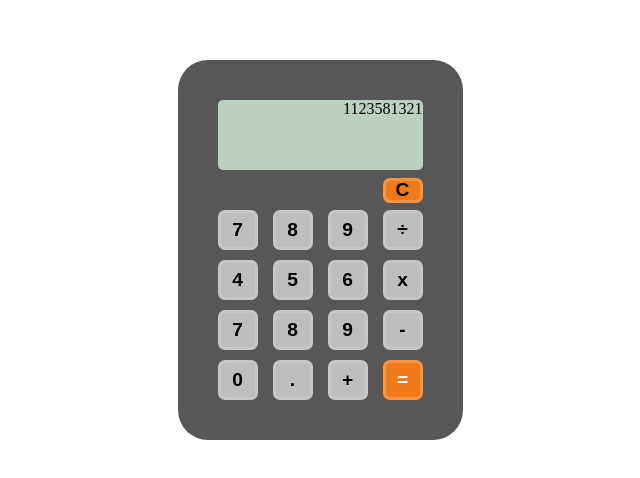
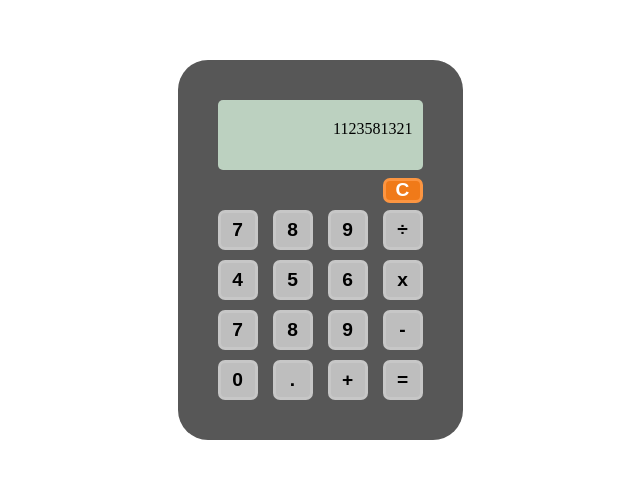
Before and after one commit to Gandalf50/TOP-project--calculator, a plain HTML site: page index.html in a window 1280 px wide. Shown: the part 150-628 px from the top of the page, without its empty margins (320-960 px from the left). Drawn offline with Linux system fonts and the light colour scheme.

Commit message:
Adjust minor details

```diff
--- a/styles.css
+++ b/styles.css
@@ -25,6 +25,9 @@ body {
     background-color: #BCD1C0;
     border-radius: 5px;
     text-align: right;
+    font-family: 'DSEG14ClassicRegular';
+    padding: 20px 10px;
+    box-sizing: border-box;
 }
 
 button {
@@ -53,7 +56,7 @@ button {
     gap: 15px;
 }
 
-#equal, #clearBtn{
+.equal, #clearBtn{
     background-color: rgb(240, 122, 25);
     border: solid rgb(252, 149, 65);
     color: white;
@@ -71,5 +74,4 @@ button {
     justify-content: center;
     height: 25px;
     width: 40px;
-    color: black;
 }
```
